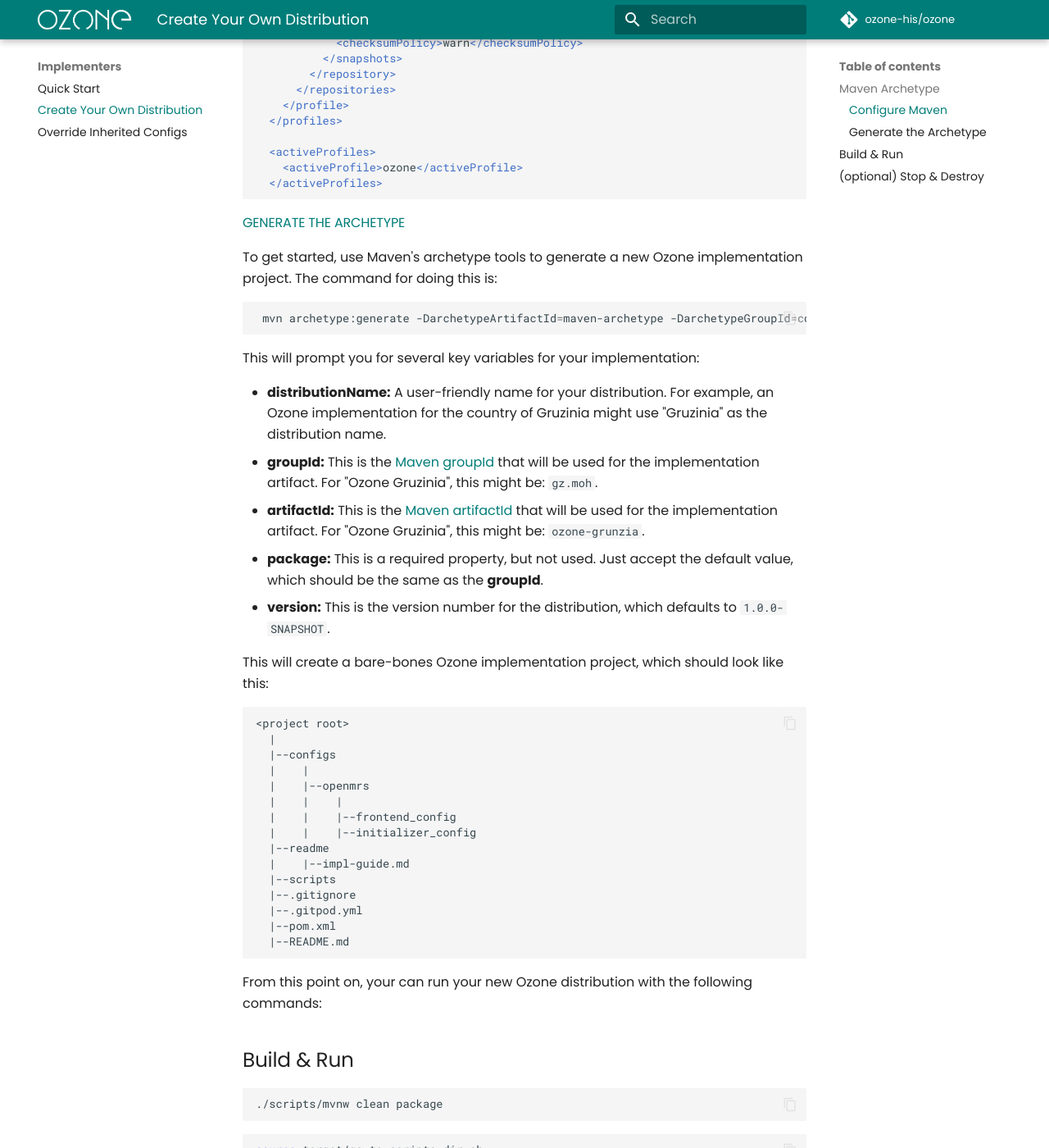
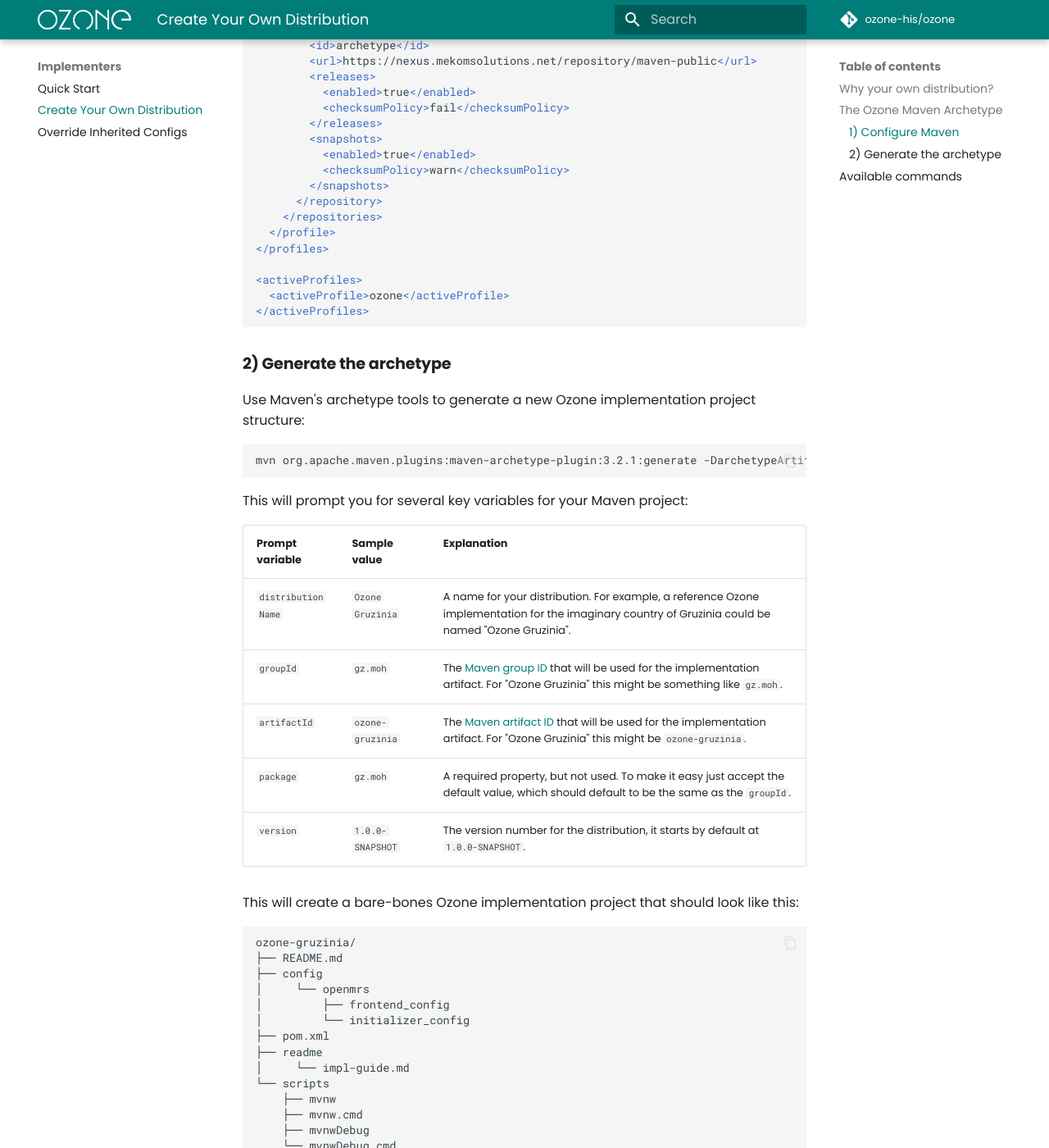
Before and after one commit to ozone-his/ozone-docs, an MkDocs documentation site: the page built from docs/create-distro.md, in a window 1280 px wide and 1400 px high, scrolled down 949 px. Shown: the whole window at 82% size. Built offline with MkDocs 1.6.1 and Material for MkDocs 9.7.7, drawn with Linux system fonts in a browser that asks for light colours; comment, search, counter and statistics services are not loaded; some of the changed text lies outside the part shown.

Commit message:
Complete + format create-distro.md

````diff
--- a/docs/create-distro.md
+++ b/docs/create-distro.md
@@ -1,99 +1,92 @@
-# Create Your Own Distribution
+# Create Your Own Distribution of Ozone HIS
 
-!!! tip
+## Why your own distribution?
 
-    Install Git, Maven and Docker Compose
+Beyond experimenting with the Quick Start guide, implementers and integrators of Ozone HIS will soon discover the need to provide their own configurations and possibly bespoke customizations to Ozone HIS. We recommend to do so through creating and managing your own distribution of Ozone HIS.
 
-HIS systems, like Ozone, often need to be heavily customized based on local needs. Ozone facilitates implementer's work by providing custom implementation configurations via a series of tools built on Apache Maven. The starting-point for a custom implementation is the Ozone Maven Archetype which creates a skeleton project that serves as a base for any particular customizations an implementation needs.
+Ozone provides a series Apache Maven-based tools to facilitate the assembly of your own tailored HIS distribution. This starts with the _Ozone Maven Archetype_.
 
-## Maven Archetype
+## The Ozone Maven Archetype
+
+!!! tip "Prequisites"
+
+    Install [Git](https://github.com/git-guides/install-git), [Maven](https://www.baeldung.com/install-maven-on-windows-linux-mac) Maven and [Docker Compose](https://docs.docker.com/compose/install/)
+
+The Ozone Maven Archetype generates a foundational skeleton project, providing a customizable base for any specific implementation requirements.
+
+### 1) Configure Maven
+
+Edit your Maven `settings.xml` file (usually located at `~/.m2/settings.xml`) and add the following block to it:
+```xml
+<profiles>
+  <profile>
+    <id>ozone</id>
+    <repositories>
+      <repository>
+        <id>archetype</id>
+        <url>https://nexus.mekomsolutions.net/repository/maven-public</url>
+        <releases>
+          <enabled>true</enabled>
+          <checksumPolicy>fail</checksumPolicy>
+        </releases>
+        <snapshots>
+          <enabled>true</enabled>
+          <checksumPolicy>warn</checksumPolicy>
+        </snapshots>
+      </repository>
+    </repositories>
+  </profile>
+</profiles>
+
+<activeProfiles>
+  <activeProfile>ozone</activeProfile>
+</activeProfiles>
+```
+
+### 2) Generate the archetype
+
+Use Maven's archetype tools to generate a new Ozone implementation project structure:
+
+```bash
+mvn org.apache.maven.plugins:maven-archetype-plugin:3.2.1:generate -DarchetypeArtifactId=maven-archetype -DarchetypeGroupId=com.ozonehis
+```
+
+This will prompt you for several key variables for your Maven project:
+
+| Prompt variable    | Sample value     | Explanation                                                                                                                                                                                             |
+|--------------------|------------------|---------------------------------------------------------------------------------------------------------------------------------------------------------------------------------------------------------|
+| `distributionName` | `Ozone Gruzinia` | A name for your distribution. For example, a reference Ozone implementation for the imaginary country of Gruzinia could be named "Ozone Gruzinia".                                                      |
+| `groupId`          | `gz.moh`         | The [Maven group ID](https://maven.apache.org/guides/mini/guide-naming-conventions.html) that will be used for the implementation artifact. For "Ozone Gruzinia" this might be something like `gz.moh`. |
+| `artifactId`       | `ozone-gruzinia` | The [Maven artifact ID](https://maven.apache.org/guides/mini/guide-naming-conventions.html) that will be used for the implementation artifact. For "Ozone Gruzinia" this might be `ozone-gruzinia`.     |
+| `package`          | `gz.moh`         | A required property, but not used. To make it easy just accept the default value, which should default to be the same as the `groupId`.                                                                 |
+| `version`          | `1.0.0-SNAPSHOT` | The version number for the distribution, it starts by default at `1.0.0-SNAPSHOT`.                                                                                                                      |
 
 
-#### Configure Maven
-
-Edit your Maven `settings.xml` file (often located in `~/.m2/settings.xml`) and add the following block to it:
-```xml
-  <profiles>
-    <profile>
-      <id>ozone</id>
-      <repositories>
-        <repository>
-          <id>archetype</id>
-          <url>https://nexus.mekomsolutions.net/repository/maven-public</url>
-          <releases>
-            <enabled>true</enabled>
-            <checksumPolicy>fail</checksumPolicy>
-          </releases>
-          <snapshots>
-            <enabled>true</enabled>
-            <checksumPolicy>warn</checksumPolicy>
-          </snapshots>
-        </repository>
-      </repositories>
-    </profile>
-  </profiles>
-
-  <activeProfiles>
-    <activeProfile>ozone</activeProfile>
-  </activeProfiles>
+This will create a bare-bones Ozone implementation project that should look like this:
+```bash
+ozone-gruzinia/
+├── README.md
+├── config
+│     └── openmrs
+│         ├── frontend_config
+│         └── initializer_config
+├── pom.xml
+├── readme
+│     └── impl-guide.md
+└── scripts
+    ├── mvnw
+    ├── mvnw.cmd
+    ├── mvnwDebug
+    └── mvnwDebug.cmd
 ```
 
+## Available commands
 
-#### Generate the Archetype
+|Action|Command|
+|:----|:----|
+|Build the distribution|<pre>./scripts/mvnw clean package</pre>|
+|Run the distribution|<pre>source target/go-to-scripts-dir.sh<br/><br/>./start-demo.sh</pre>|
+|Stop the distribution|<pre>./stop-demo.sh</pre>|
+|Destroy the distribution|<pre>./destroy-demo.sh</pre>|
 
-To get started, use Maven's archetype tools to generate a new Ozone implementation project. The command for doing this is:
-
-```bash
- mvn archetype:generate -DarchetypeArtifactId=maven-archetype -DarchetypeGroupId=com.ozonehis
-```
-
-This will prompt you for several key variables for your implementation:
-
-* **distributionName:** A user-friendly name for your distribution. For example, an Ozone implementation for the country of Gruzinia might use "Gruzinia" as the distribution name.
-* **groupId:** This is the [Maven groupId](https://maven.apache.org/guides/mini/guide-naming-conventions.html) that will be used for the implementation artifact. For "Ozone Gruzinia", this might be: `gz.moh`.
-* **artifactId:** This is the [Maven artifactId](https://maven.apache.org/guides/mini/guide-naming-conventions.html) that will be used for the implementation artifact. For "Ozone Gruzinia", this might be: `ozone-grunzia`.
-* **package:** This is a required property, but not used. Just accept the default value, which should be the same as the **groupId**.
-* **version:** This is the version number for the distribution, which defaults to `1.0.0-SNAPSHOT`.
-
-This will create a bare-bones Ozone implementation project, which should look like this:
-
-```
-<project root>
-  |
-  |--configs
-  |    |
-  |    |--openmrs
-  |    |    |
-  |    |    |--frontend_config
-  |    |    |--initializer_config
-  |--readme
-  |    |--impl-guide.md
-  |--scripts
-  |--.gitignore
-  |--.gitpod.yml
-  |--pom.xml
-  |--README.md
-```
-
-From this point on, your can run your new Ozone distribution with the following commands:
-
-## Build & Run
-```bash
-./scripts/mvnw clean package
-```
-
-```bash
-source target/go-to-scripts-dir.sh
-./start-demo.sh
-```
-
-## (optional) Stop & Destroy
-```bash
-./stop-demo.sh
-```
-
-```bash
-./destroy-demo.sh
-```
-
-Next is to customize Ozone to your needs. Check out to next page to override inherited configurations.
+You are now ready to tailor Ozone to fit your specific requirements. Proceed to the following page for guidance on how to override default configurations.
````
